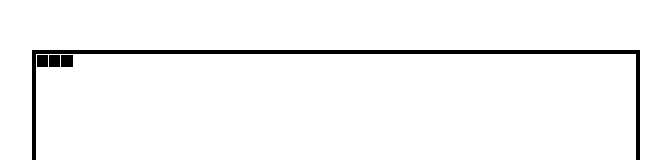
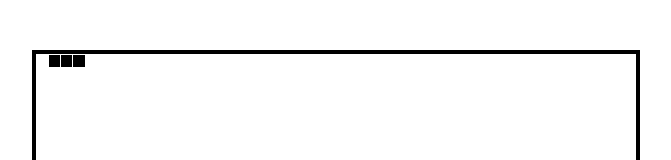
Before and after one commit to kanna99o/snake-game, a React (Create React App) app: page / in a window 1280 px wide. Shown: the top 160 px of the page, without its empty margins (304-975 px from the left). Built offline with nearby package versions, Linux system fonts and the light colour scheme.

Commit message:
snake in separate component

```diff
--- a/src/App.js
+++ b/src/App.js
@@ -1,15 +1,25 @@
-import React from 'react';
-import logo from './logo.svg';
+import React, { Component } from 'react';
 import './App.css';
+import Snake from './Snake';
 
-function App() {
-  return (
-    <div className="game-board">
-      <div className="snake-dot" style={{ left: 0, top: 0 }} />
-      <div className="snake-dot" style={{ left: '2%', top: 0 }} />
-      <div className="snake-dot" style={{ left: '4%', top: 0 }} />
-    </div>
-  );
+export default class App extends Component {
+
+  constructor(){
+    super();
+    this.state = {
+      snakeDots:[
+        [2, 0],
+        [4, 0],
+        [6, 0]
+      ]
+    };
+  }
+
+  render() {
+    return (
+      <div className="game-board">
+        <Snake snakeDots={this.state.snakeDots} />
+      </div>
+    )
+  }
 }
-
-export default App;
--- /dev/null
+++ b/src/Snake.jsx
@@ -0,0 +1,11 @@
+import React from 'react'
+import './index.css';
+
+const Snake = ({ snakeDots }) => {
+    return(
+    <React.Fragment>
+        {snakeDots.map((dot, index) => <div className="snake-dot" index={index} style={{ left: `${dot[0]}%`, top: `${dot[1]}%` }} />)}
+    </React.Fragment>)
+}
+
+export default Snake;
```
